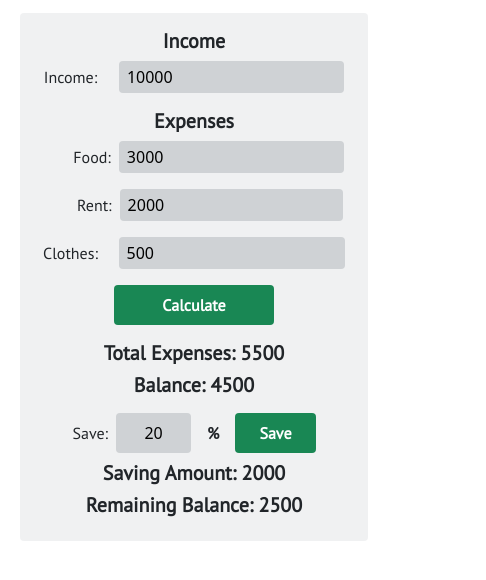
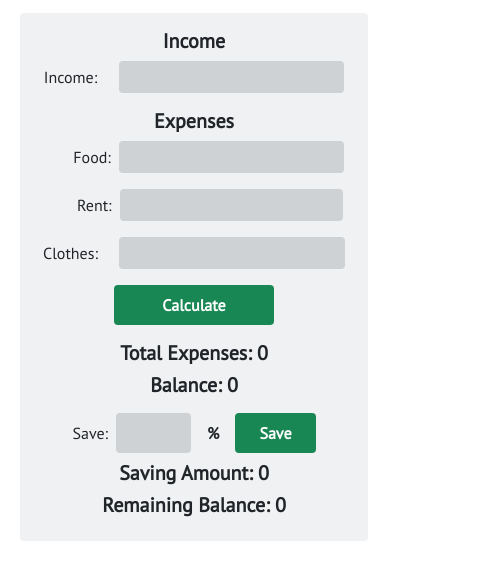
Before and after one commit to rockydey/counting-and-banking, a plain HTML site: page index.html in a window 1280 px wide. Shown: the part 104-684 px from the top of the page, 794-1280 px from the left. Drawn offline with nearby package versions, Linux system fonts and the light colour scheme.

Commit message:
add comment and change default input value

```diff
--- a/index.html
+++ b/index.html
@@ -35,7 +35,7 @@
                     <h4 class="text-center fs-5 fw-bold mb-2">Income</h4>
                     <p class="row g-3 d-flex align-items-center mb-0">
                         <span class="input-text-font col-3 text-right p-0">Income: </span>
-                        <input id="total-income" class="col-9 px-2 py-1 border-0 rounded bg-secondary bg-opacity-25" type="text" value="10000">
+                        <input id="total-income" class="col-9 px-2 py-1 border-0 rounded bg-secondary bg-opacity-25" type="text" value="">
                     </p>
                 </div>
 
@@ -44,15 +44,15 @@
                     <h4 class="text-center fs-5 fw-bold mb-2">Expenses</h4>
                     <p class="mb-3 row g-3 d-flex align-items-center">
                         <span class="input-text-font col-3 text-end">Food: </span>
-                        <input id="food-cost" class="col-9 px-2 py-1 border-0 rounded bg-secondary bg-opacity-25" type="text" value="3000">
+                        <input id="food-cost" class="col-9 px-2 py-1 border-0 rounded bg-secondary bg-opacity-25" type="text" value="">
                     </p>
                     <p class="mb-3 row g-3 d-flex align-items-center">
                         <span class="input-text-font col-3 text-end">Rent: </span>
-                        <input id="rent-cost" class="col-9 px-2 py-1 border-0 rounded bg-secondary bg-opacity-25" type="text" value="2000">
+                        <input id="rent-cost" class="col-9 px-2 py-1 border-0 rounded bg-secondary bg-opacity-25" type="text" value="">
                     </p>
                     <p class="mb-2 row g-3 d-flex align-items-center">
                         <span class="input-text-font col-3 p-0">Clothes: </span>
-                        <input id="clothes-cost" class="col-9 px-2 py-1 border-0 rounded bg-secondary bg-opacity-25" type="text" value="500">
+                        <input id="clothes-cost" class="col-9 px-2 py-1 border-0 rounded bg-secondary bg-opacity-25" type="text" value="">
                     </p>
                     <button id="calculate-cost" class="input-text-font fs-6 fw-bold px-5 py-2 bg-success border-0 rounded text-white mt-2">Calculate</button>
                 </div>
@@ -60,14 +60,14 @@
                 <!-- Total & Remaining -->
                 <div class="mb-2">
                     <div id="liveAlertExpenses" class="text-danger text-center fs-5 fw-bold input-text-font"></div>
-                    <h4 class="text-center fs-5 fw-bold mb-2">Total Expenses: <span id="total-expenses">5500</span></h4>
-                    <h4 class="text-center fs-5 fw-bold">Balance: <span id="balance">4500</span></h4>
+                    <h4 class="text-center fs-5 fw-bold mb-2">Total Expenses: <span id="total-expenses">0</span></h4>
+                    <h4 class="text-center fs-5 fw-bold">Balance: <span id="balance">0</span></h4>
                 </div>
 
                 <!-- Saving -->
                 <div class="mb-2 d-flex justify-content-center align-items-center">
                     <span class="input-text-font">Save: </span>
-                    <input id="total-interest" class="ms-2 px-2 py-2 w-25 border-0 rounded bg-secondary bg-opacity-25 text-center" type="text" value="20">
+                    <input id="total-interest" class="ms-2 px-2 py-2 w-25 border-0 rounded bg-secondary bg-opacity-25 text-center" type="text" value="">
                     <span class="input-text-font fw-bold mx-3"> % </span>
                     <button id="save-btn" class="input-text-font input-text-font fs-6 fw-bold px-4 py-2 bg-success border-0 rounded text-white">Save</button>
                 </div>
@@ -76,10 +76,10 @@
                 <!-- Total Saving & Remaining -->
                 <div>
                     <h4 class="text-center fs-5 fw-bold">Saving Amount:
-                        <span id="saving-amount">2000</span>
+                        <span id="saving-amount">0</span>
                     </h4>
                     <h4 class="text-center fs-5 fw-bold">Remaining Balance:
-                        <span id="remain-balance">2500</span>
+                        <span id="remain-balance">0</span>
                     </h4>
                 </div>
             </div>
--- a/js/count_n_save.js
+++ b/js/count_n_save.js
@@ -14,6 +14,7 @@ function remainAmount(income, cost) {
     return income - cost;
 }
 
+// Event Listener for Calculate Cost
 document.getElementById('calculate-cost').addEventListener('click', function () {
     // Getting Value for Calculate Cost
     const totalIncome = getInputValue('total-income');
@@ -45,7 +46,6 @@ document.getElementById('calculate-cost').addEventListener('click', function ()
         }
     }
 
-
     // Display value
     if (totalIncome >= 0 && foodCost >= 0 && rentCost >= 0 && clothesCost >= 0) {
         if (totalIncome >= totalExpenses) {
@@ -73,6 +73,7 @@ document.getElementById('calculate-cost').addEventListener('click', function ()
     }
 });
 
+// Event Listener for Save Amount
 document.getElementById("save-btn").addEventListener('click', function () {
     // Getting Value to know saving amount
     const totalInterest = getInputValue('total-interest');
```
